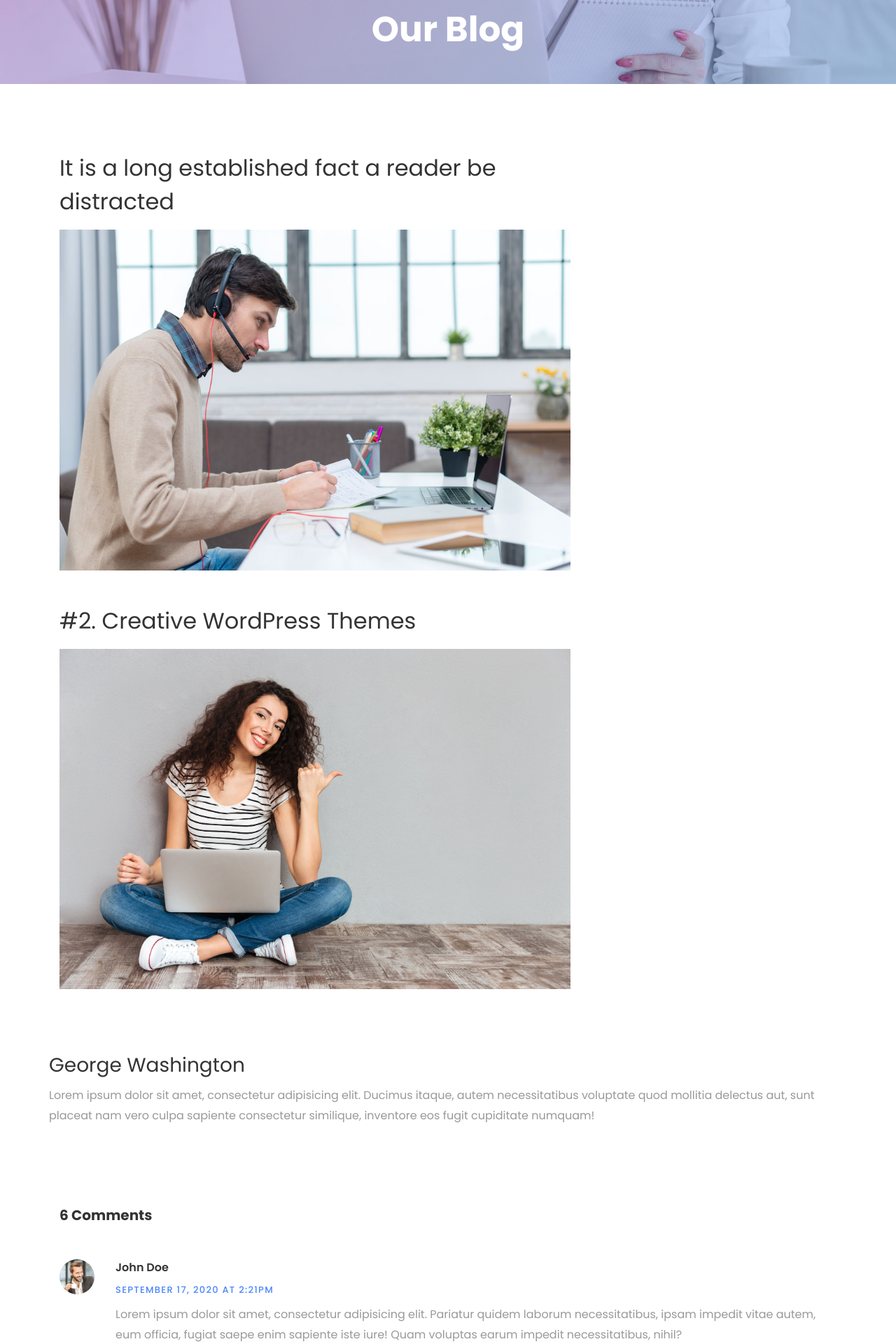
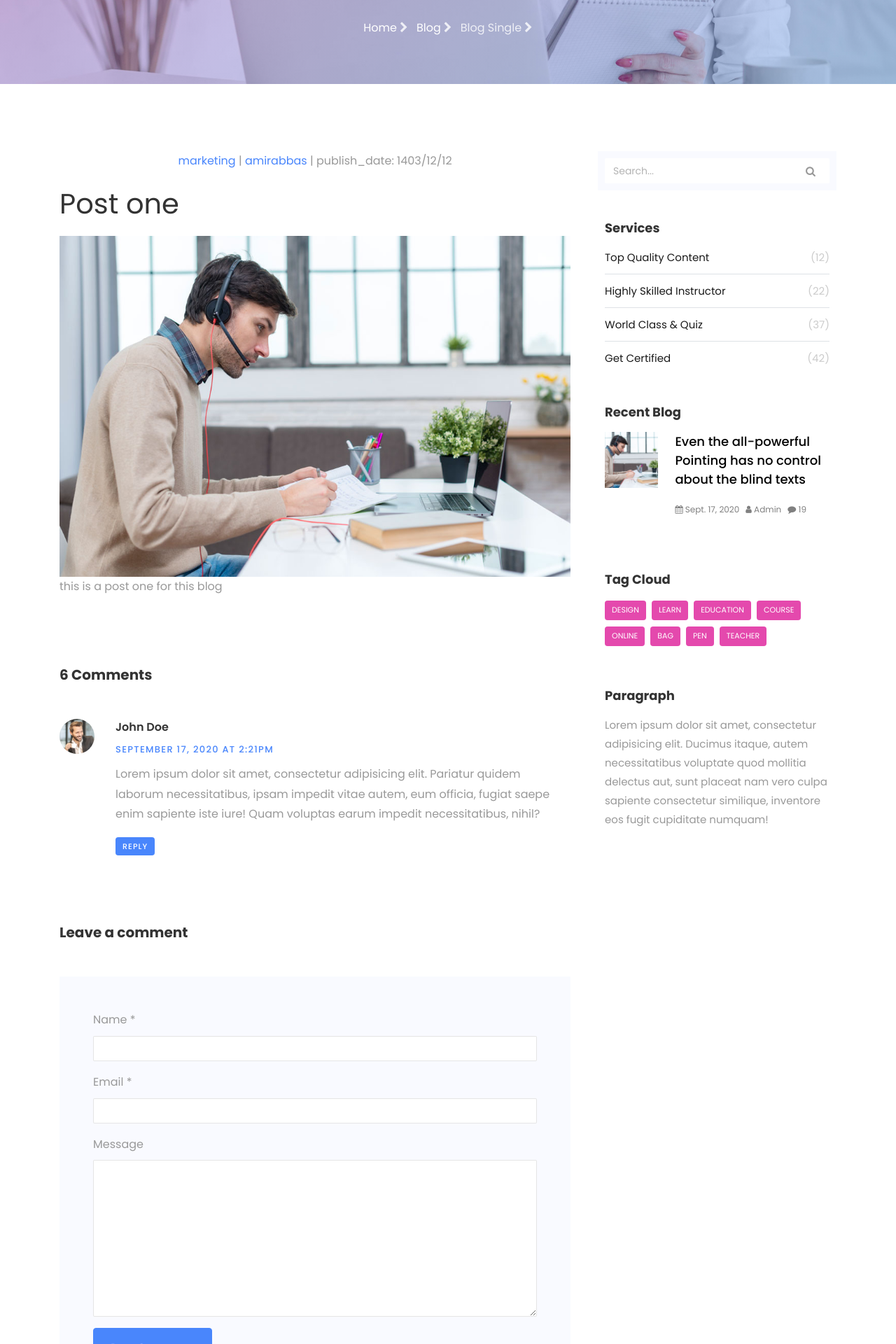
Before and after one commit to AmirabbasAfrasiyabi/EduMentor, a Django app: page /blog/single in a window 1280 px wide. Shown: the part 480-2400 px from the top of the page at 70% size. Run offline with Django 5.2, Linux system fonts and the light colour scheme; some libraries are stand-ins or nearby versions.

Commit message:
solve all problem

```diff
--- a/blog/views.py
+++ b/blog/views.py
@@ -2,9 +2,15 @@ from django.shortcuts import render
 from django.http import HttpResponse , JsonResponse
 
 def blog_view(request):
-    return render (request ,'blog/blog-home.html')
+    return render(request, 'blog/blog-home.html')
 
 def blog_single(request):
-    context = {'title':'Post one' , 'content':'this is a post one for this blog' , 'author':'amirabbas'}
-    return render (request ,'blog/blog-single.html',context)
-    pass
+    # اضافه کردن تگ و تاریخ به context
+    context = {
+        'title': 'Post one',
+        'content': 'this is a post one for this blog',
+        'author': 'amirabbas',
+        'published_date': '1403/12/12',
+        'tags': ['marketing'],  # تگ‌ها
+    }
+    return render(request, 'blog/blog-single.html', context)
--- a/template/base.html
+++ b/template/base.html
@@ -8,6 +8,8 @@
       name="viewport"
       content="width=device-width, initial-scale=1, shrink-to-fit=no"
     />
+
+    <link href="https://stackpath.bootstrapcdn.com/bootstrap/4.5.2/css/bootstrap.min.css" rel="stylesheet">
 
     <link
       href="https://fonts.googleapis.com/css?family=Poppins:300,400,500,600,700,800,900"
--- a/template/blog/blog-single.html
+++ b/template/blog/blog-single.html
@@ -1,149 +1,107 @@
 {% extends 'base.html' %}
 {% load static %}
 {% block content %}
- <section class="hero-wrap hero-wrap-2" style="background-image: url('images/bg_2.jpg');">
+<section class="hero-wrap hero-wrap-2" style="background-image: url('{% static 'images/bg_2.jpg' %}')">
   <div class="overlay"></div>
   <div class="container">
     <div class="row no-gutters slider-text align-items-end justify-content-center">
       <div class="col-md-9 ftco-animate pb-5 text-center">
-       <p class="breadcrumbs"><span class="mr-2"><a href="index.html">Home <i class="fa fa-chevron-right"></i></a></span> <span class="mr-2"><a href="index.html">Blog <i class="fa fa-chevron-right"></i></a></span> <span>Blog Single <i class="fa fa-chevron-right"></i></span></p>
-       <h1 class="mb-0 bread">Our Blog</h1>
-     </div>
-   </div>
- </div>
+        <p class="breadcrumbs">
+          <span class="mr-2"><a href="index.html">Home <i class="fa fa-chevron-right"></i></a></span>
+          <span class="mr-2"><a href="index.html">Blog <i class="fa fa-chevron-right"></i></a></span>
+          <span>Blog Single <i class="fa fa-chevron-right"></i></span>
+        </p>
+      </div>
+    </div>
+  </div>
 </section>
 
 <section class="ftco-section ftco-no-pt ftco-no-pb">
   <div class="container">
     <div class="row">
+      <!-- Main content column -->
       <div class="col-lg-8 ftco-animate py-md-5 mt-md-5">
-        <h2 class="mb-3">It is a long established fact a reader be distracted</h2>
-        <p></p>
-        <p>
-          <img src="{% static 'images/image_1.jpg' %}" alt="" class="img-fluid">
-        </p>
-        <p></p>
-        <h2 class="mb-3 mt-5">#2. Creative WordPress Themes</h2>
-        <p></p>
-        <p>
-          <img src="{% static 'images/bg_1.jpg' %}" alt="Image placeholder" class="img-fluid mb-4">
-          </div>
-          <div class="desc">
-            <h3>George Washington</h3>
-            <p>Lorem ipsum dolor sit amet, consectetur adipisicing elit. Ducimus itaque, autem necessitatibus voluptate quod mollitia delectus aut, sunt placeat nam vero culpa sapiente consectetur similique, inventore eos fugit cupiditate numquam!</p>
-          </div>
+        <!-- Information section in the center -->
+        <div class="text-center mb-3">
+          <p class="color_gray">
+            <span class="cat">
+              <a href="#" class="cat_item">{{ tags|join:", " }}</a> <!-- نمایش تگ‌ها -->
+            </span>
+            <span class="divider"> | </span>
+            <span class="author_name">
+              <a href="https://www.yektanet.com/author/setare/">{{ author }}</a> <!-- نمایش نویسنده -->
+            </span>
+            <span class="divider"> | </span>
+            <span class="publish_date">
+              <span class="date_modified"> publish_date</span>: </span> {{ published_date }} <!-- نمایش تاریخ -->
+            </span>
+          </p>
         </div>
 
+        <!-- Title of the Blog - Align to the left -->
+        <h1 class="mb-3 text-left">
+          {{ title }} <!-- عنوان بلاگ -->
+        </h1>
+        <img src="{% static 'images/image_1.jpg' %}" alt="" class="img-fluid" />
+        <p>
+          {{ content }} <!-- محتوای بلاگ -->
+        </p>
 
         <div class="pt-5 mt-5">
-          <h3 class="mb-5" style="font-size: 20px; font-weight: bold;">6 Comments</h3>
+          <h3 class="mb-5" style="font-size: 20px; font-weight: bold">
+            6 Comments
+          </h3>
           <ul class="comment-list">
             <li class="comment">
               <div class="vcard bio">
-                <img src="{% static 'images/person_1.jpg' %}" alt="Image placeholder">
+                <img src="{% static 'images/person_1.jpg' %}" alt="Image placeholder" />
               </div>
               <div class="comment-body">
                 <h3>John Doe</h3>
                 <div class="meta">September 17, 2020 at 2:21pm</div>
-                <p>Lorem ipsum dolor sit amet, consectetur adipisicing elit. Pariatur quidem laborum necessitatibus, ipsam impedit vitae autem, eum officia, fugiat saepe enim sapiente iste iure! Quam voluptas earum impedit necessitatibus, nihil?</p>
-                <p><a href="#" class="reply">Reply</a></p>
-              </div>
-            </li>
-
-            <li class="comment">
-              <div class="vcard bio">
-                <img src="{% static 'images/person_1.jpg' %}" alt="Image placeholder">
-              </div>
-              <div class="comment-body">
-                <h3>John Doe</h3>
-                <div class="meta">September 17, 2020 at 2:21pm</div>
-                <p>Lorem ipsum dolor sit amet, consectetur adipisicing elit. Pariatur quidem laborum necessitatibus, ipsam impedit vitae autem, eum officia, fugiat saepe enim sapiente iste iure! Quam voluptas earum impedit necessitatibus, nihil?</p>
-                <p><a href="#" class="reply">Reply</a></p>
-              </div>
-
-              <ul class="children">
-                <li class="comment">
-                  <div class="vcard bio">
-                    <img src="{% static 'images/person_1.jpg' %}" alt="Image placeholder">
-                  </div>
-                  <div class="comment-body">
-                    <h3>John Doe</h3>
-                    <div class="meta">September 17, 2020 at 2:21pm</div>
-                    <p>Lorem ipsum dolor sit amet, consectetur adipisicing elit. Pariatur quidem laborum necessitatibus, ipsam impedit vitae autem, eum officia, fugiat saepe enim sapiente iste iure! Quam voluptas earum impedit necessitatibus, nihil?</p>
-                    <p><a href="#" class="reply">Reply</a></p>
-                  </div>
-
-
-                  <ul class="children">
-                    <li class="comment">
-                      <div class="vcard bio">
-                        <img src="{% static 'images/person_1.jpg' %}" alt="Image placeholder">
-                      </div>
-                      <div class="comment-body">
-                        <h3>John Doe</h3>
-                        <div class="meta">September 17, 2020 at 2:21pm</div>
-                        <p>Lorem ipsum dolor sit amet, consectetur adipisicing elit. Pariatur quidem laborum necessitatibus, ipsam impedit vitae autem, eum officia, fugiat saepe enim sapiente iste iure! Quam voluptas earum impedit necessitatibus, nihil?</p>
-                        <p><a href="#" class="reply">Reply</a></p>
-                      </div>
-                    </li>
-                  </ul>
-                </li>
-              </ul>
-            </li>
-
-            <li class="comment">
-              <div class="vcard bio">
-                <img src="{% static 'images/person_1.jpg' %}" alt="Image placeholder">
-              </div>
-              <div class="comment-body">
-                <h3>John Doe</h3>
-                <div class="meta">September 17, 2020 at 2:21pm</div>
-                <p>Lorem ipsum dolor sit amet, consectetur adipisicing elit. Pariatur quidem laborum necessitatibus, ipsam impedit vitae autem, eum officia, fugiat saepe enim sapiente iste iure! Quam voluptas earum impedit necessitatibus, nihil?</p>
+                <p>
+                  Lorem ipsum dolor sit amet, consectetur adipisicing elit. Pariatur quidem laborum necessitatibus, ipsam impedit vitae autem, eum officia, fugiat saepe enim sapiente iste iure! Quam voluptas earum impedit necessitatibus, nihil?
+                </p>
                 <p><a href="#" class="reply">Reply</a></p>
               </div>
             </li>
           </ul>
-          <!-- END comment-list -->
-
           <div class="comment-form-wrap pt-5">
-            <h3 class="mb-5" style="font-size: 20px; font-weight: bold;">Leave a comment</h3>
+            <h3 class="mb-5" style="font-size: 20px; font-weight: bold">
+              Leave a comment
+            </h3>
             <form action="#" class="p-5 bg-light">
               <div class="form-group">
                 <label for="name">Name *</label>
-                <input type="text" class="form-control" id="name">
+                <input type="text" class="form-control" id="name" />
               </div>
               <div class="form-group">
                 <label for="email">Email *</label>
-                <input type="email" class="form-control" id="email">
+                <input type="email" class="form-control" id="email" />
               </div>
-              <div class="form-group">
-                <label for="website">Website</label>
-                <input type="url" class="form-control" id="website">
-              </div>
-
               <div class="form-group">
                 <label for="message">Message</label>
                 <textarea name="" id="message" cols="30" rows="10" class="form-control"></textarea>
               </div>
               <div class="form-group">
-                <input type="submit" value="Post Comment" class="btn py-3 px-4 btn-primary">
+                <input type="submit" value="Post Comment" class="btn py-3 px-4 btn-primary" />
               </div>
-
             </form>
           </div>
         </div>
+      </div>
 
-      </div> <!-- .col-md-8 -->
+      <!-- Sidebar column -->
       <div class="col-lg-4 sidebar ftco-animate pl-md-4 py-md-5">
         <div class="sidebar-box mt-md-5 bg-light">
           <form action="#" class="search-form">
             <div class="form-group">
               <span class="icon fa fa-search"></span>
-              <input type="text" class="form-control" placeholder="Search...">
+              <input type="text" class="form-control" placeholder="Search..." />
             </div>
           </form>
         </div>
-        <div class="sidebar-box ftco-animate">
+        <div class="sidebar-box ftco-animate fadeInUp ftco-animated">
           <div class="categories">
             <h3>Services</h3>
             <li><a href="#">Top Quality Content <span>(12)</span></a></li>
@@ -153,33 +111,10 @@
           </div>
         </div>
 
-        <div class="sidebar-box ftco-animate">
+        <div class="sidebar-box ftco-animate fadeInUp ftco-animated">
           <h3>Recent Blog</h3>
           <div class="block-21 mb-4 d-flex">
-            <a class="blog-img mr-4" style="background-image: url('{% static 'images/image-1.jpg' %}')"></a>
-            image_1
-            <div class="text">
-              <h3 class="heading"><a href="#">Even the all-powerful Pointing has no control about the blind texts</a></h3>
-              <div class="meta">
-                <div><a href="#"><span class="fa fa-calendar"></span> Sept. 17, 2020</a></div>
-                <div><a href="#"><span class="fa fa-user"></span> Admin</a></div>
-                <div><a href="#"><span class="fa fa-comment"></span> 19</a></div>
-              </div>
-            </div>
-          </div>
-          <div class="block-21 mb-4 d-flex">
-            <a class="blog-img mr-4" style="background-image: url('{% static 'images/image-2.jpg' %}')"></a>
-            <div class="text">
-              <h3 class="heading"><a href="#">Even the all-powerful Pointing has no control about the blind texts</a></h3>
-              <div class="meta">
-                <div><a href="#"><span class="fa fa-calendar"></span> Sept. 17, 2020</a></div>
-                <div><a href="#"><span class="fa fa-user"></span> Admin</a></div>
-                <div><a href="#"><span class="fa fa-comment"></span> 19</a></div>
-              </div>
-            </div>
-          </div>
-          <div class="block-21 mb-4 d-flex">
-            <a class="blog-img mr-4" style="background-image: url('{% static 'images/image-3.jpg' %}')"></a>
+            <a class="blog-img mr-4" style="background-image: url('/static/images/image_1.jpg')"></a>
             <div class="text">
               <h3 class="heading"><a href="#">Even the all-powerful Pointing has no control about the blind texts</a></h3>
               <div class="meta">
@@ -191,7 +126,7 @@
           </div>
         </div>
 
-        <div class="sidebar-box ftco-animate">
+        <div class="sidebar-box ftco-animate fadeInUp ftco-animated">
           <h3>Tag Cloud</h3>
           <div class="tagcloud">
             <a href="#" class="tag-cloud-link">design</a>
@@ -205,14 +140,14 @@
           </div>
         </div>
 
-        <div class="sidebar-box ftco-animate">
+        <div class="sidebar-box ftco-animate fadeInUp ftco-animated">
           <h3>Paragraph</h3>
-          <p>Lorem ipsum dolor sit amet, consectetur adipisicing elit. Ducimus itaque, autem necessitatibus voluptate quod mollitia delectus aut, sunt placeat nam vero culpa sapiente consectetur similique, inventore eos fugit cupiditate numquam!</p>
+          <p>
+            Lorem ipsum dolor sit amet, consectetur adipisicing elit. Ducimus itaque, autem necessitatibus voluptate quod mollitia delectus aut, sunt placeat nam vero culpa sapiente consectetur similique, inventore eos fugit cupiditate numquam!
+          </p>
         </div>
       </div>
-
     </div>
   </div>
-</section> <!-- .section -->
-
+</section>
 {% endblock %}
```
